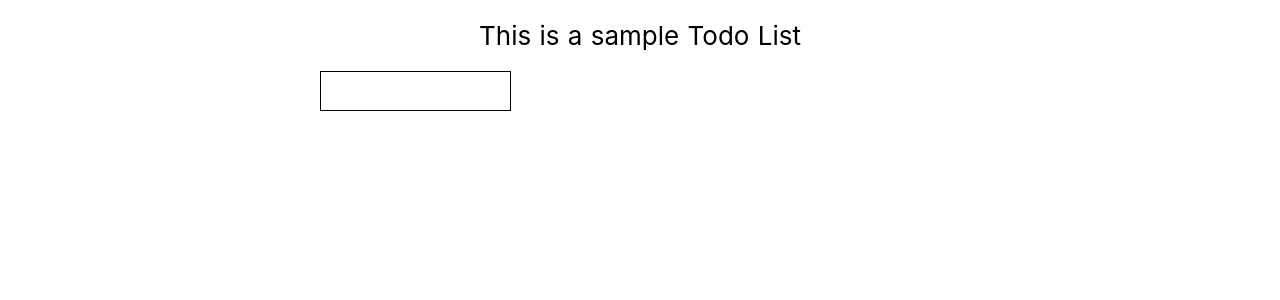
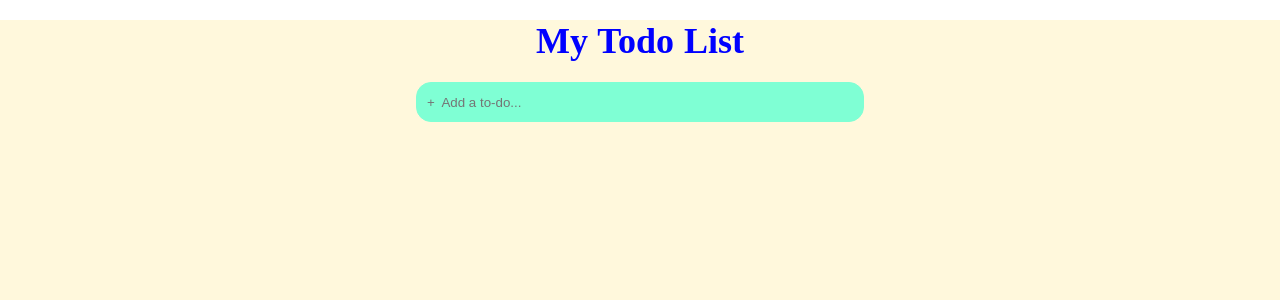
Before and after one commit to Kenil27/TodoList, a Nuxt app: page / in a window 1280 px wide. Shown: the top 300 px of the page. Built offline with nearby package versions, Linux system fonts and the light colour scheme.

Commit message:
Css changes

```diff
--- a/pages/index.vue
+++ b/pages/index.vue
@@ -1,14 +1,14 @@
 <template>
   <div class="container">
-    <p class="header">This is a sample Todo List</p>
+    <h1 class="header"> My Todo List</h1>
     <div class="todo">
-        <input type="text" class="list" v-model="pushItem"  @keyup.enter="pushInput" />
-        <div>
+        <input type="text" placeholder="+  Add a to-do..." class="list" v-model="pushItem"  @keyup.enter="pushInput" />
+        <br><br><div class="all-todos">
           <p v-for="note in notes" :key="note.title" class="list-item">
-            <input type="checkbox" id="checkbox" v-model="note.checked" v-on:change="toggleNote">
+            <input type="checkbox" id="checkbox" class="checkmark" v-model="note.checked" v-on:change="toggleNote">
             {{note.title}}
-            <button @click="removeItem(note)" type="button">x</button>
-          </p><br>
+            <button @click="removeItem(note)" class="btn" type="button">x</button>
+          </p>
         </div>
     </div>
   </div>
@@ -24,7 +24,6 @@ export default {
     }
   },
   mounted() {
-
     const str = localStorage.getItem('myTodos')
     if (str) {
       const parsedArr = JSON.parse(str)
@@ -55,29 +54,43 @@ export default {
 
 <style>
 .container {
-  width: 100%;
   height: 100vh;
-
+  background-color:cornsilk;
 }
 .header {
   text-align: center;
   margin: 20px 20px;
-  font-size: 26px;
+  font-size: 36px;
+  font-family: 'Times New Roman', Times, serif;
+  color: blue;
 }
+
 .todo {
-  margin :0 auto;
-  width: 50%;
+  display: flex;
+  flex-direction: column;
+  align-items: center;
+  position: relative;
 }
 .list{
-border: 1px solid black;
+border: 1px solid aquamarine;
+border-radius: 15px;
 height: 40px;
 padding-left: 10px;
+background-color: aquamarine;
+width: 35%;
 }
-textarea {
-  width: 90%;
-  margin: 10px;
-  padding: 5px;
-  border-radius: 4px;
-  border: 1px solid #eee;
+.all-todos{
+  width: 35%;
+}
+.list-item{
+  background-color:white;
+  margin-bottom: 10px;
+  height: 30px;
+}
+.btn{
+
+  float: right;
+  background: transparent;
+
 }
 </style>
```
Also changed, not shown: 2 other files (tests, documents, lock files or other folders).
